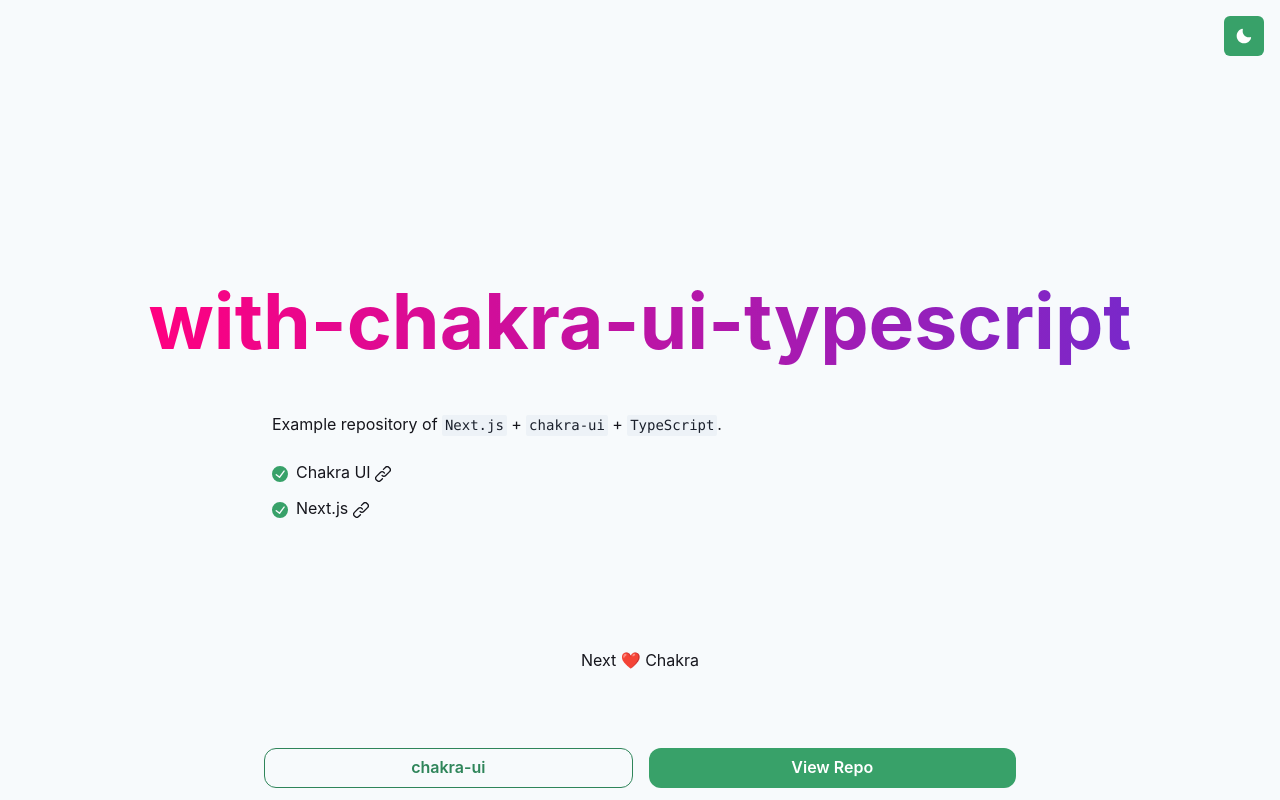
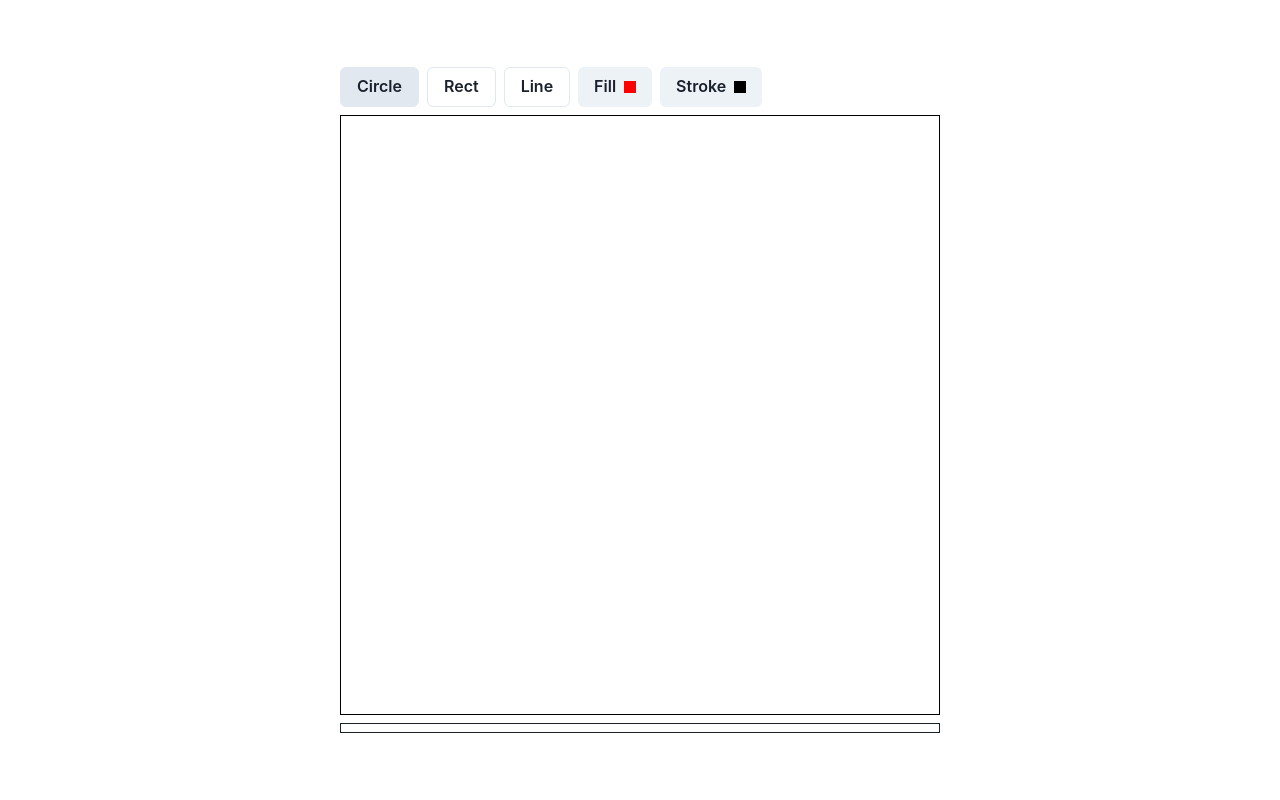
Before and after one commit to yujuiting/painter, a Next.js app: page / in a window 1280 px wide. Built offline with nearby package versions, Linux system fonts and the light colour scheme.

Commit message:
init commit

```diff
--- /dev/null
+++ b/next.config.js
@@ -0,0 +1,6 @@
+/**
+ * @type {import('next').NextConfig}
+ */
+const config = {};
+
+module.exports = config;
--- a/src/components/CTA.tsx
+++ /dev/null
@@ -1,41 +0,0 @@
-import { Link as ChakraLink, Button } from '@chakra-ui/react'
-
-import { Container } from './Container'
-
-export const CTA = () => (
-  <Container
-    flexDirection="row"
-    position="fixed"
-    bottom={0}
-    width="full"
-    maxWidth="3xl"
-    py={3}
-  >
-    <Button
-      as={ChakraLink}
-      isExternal
-      href="https://chakra-ui.com"
-      variant="outline"
-      colorScheme="green"
-      rounded="button"
-      flexGrow={1}
-      mx={2}
-      width="full"
-    >
-      chakra-ui
-    </Button>
-    <Button
-      as={ChakraLink}
-      isExternal
-      href="https://github.com/vercel/next.js/blob/canary/examples/with-chakra-ui-typescript"
-      variant="solid"
-      colorScheme="green"
-      rounded="button"
-      flexGrow={3}
-      mx={2}
-      width="full"
-    >
-      View Repo
-    </Button>
-  </Container>
-)
--- a/src/components/Container.tsx
+++ /dev/null
@@ -1,17 +0,0 @@
-import { Flex, FlexProps } from '@chakra-ui/react'
-
-export const Container = (props: FlexProps) => (
-  <Flex
-    direction="column"
-    alignItems="center"
-    justifyContent="flex-start"
-    bg="gray.50"
-    color="black"
-    _dark={{
-      bg: 'gray.900',
-      color: 'white',
-    }}
-    transition="all 0.15s ease-out"
-    {...props}
-  />
-)
--- a/src/components/DarkModeSwitch.tsx
+++ /dev/null
@@ -1,18 +0,0 @@
-import { useColorMode, IconButton } from '@chakra-ui/react'
-import { SunIcon, MoonIcon } from '@chakra-ui/icons'
-
-export const DarkModeSwitch = () => {
-  const { colorMode, toggleColorMode } = useColorMode()
-  const isDark = colorMode === 'dark'
-  return (
-    <IconButton
-      position="fixed"
-      top={4}
-      right={4}
-      icon={isDark ? <SunIcon /> : <MoonIcon />}
-      aria-label="Toggle Theme"
-      colorScheme="green"
-      onClick={toggleColorMode}
-    />
-  )
-}
--- a/src/components/Footer.tsx
+++ /dev/null
@@ -1,5 +0,0 @@
-import { Flex, FlexProps } from '@chakra-ui/react'
-
-export const Footer = (props: FlexProps) => (
-  <Flex as="footer" py="8rem" {...props} />
-)
--- a/src/components/Hero.tsx
+++ /dev/null
@@ -1,17 +0,0 @@
-import { Flex, Heading } from '@chakra-ui/react'
-
-export const Hero = ({ title }: { title: string }) => (
-  <Flex
-    justifyContent="center"
-    alignItems="center"
-    height="100vh"
-    bgGradient="linear(to-l, heroGradientStart, heroGradientEnd)"
-    bgClip="text"
-  >
-    <Heading fontSize="6vw">{title}</Heading>
-  </Flex>
-)
-
-Hero.defaultProps = {
-  title: 'with-chakra-ui-typescript',
-}
--- a/src/components/Main.tsx
+++ /dev/null
@@ -1,13 +0,0 @@
-import { Stack, StackProps } from '@chakra-ui/react'
-
-export const Main = (props: StackProps) => (
-  <Stack
-    spacing="1.5rem"
-    width="100%"
-    maxWidth="48rem"
-    mt="-45vh"
-    pt="8rem"
-    px="1rem"
-    {...props}
-  />
-)
--- a/src/pages/_document.tsx
+++ b/src/pages/_document.tsx
@@ -1,11 +1,11 @@
-import NextDocument, { Html, Head, Main, NextScript } from 'next/document'
-import { ColorModeScript } from '@chakra-ui/react'
+import NextDocument, { Html, Head, Main, NextScript } from "next/document";
+import { ColorModeScript } from "@chakra-ui/react";
 
 export default class Document extends NextDocument {
   render() {
     return (
       <Html>
-        <Head />
+        <Head></Head>
         <body>
           {/* Make Color mode to persists when you refresh the page. */}
           <ColorModeScript />
@@ -13,6 +13,6 @@
           <NextScript />
         </body>
       </Html>
-    )
+    );
   }
 }
--- a/src/pages/index.tsx
+++ b/src/pages/index.tsx
@@ -1,56 +1,219 @@
+import { useEffect, useRef, useState } from "react";
+import rough from "roughjs";
+
 import {
-  Link as ChakraLink,
+  Box,
+  Button,
+  Center,
+  Popover,
+  PopoverContent,
+  PopoverTrigger,
+  Stack,
   Text,
-  Code,
-  List,
-  ListIcon,
-  ListItem,
-} from '@chakra-ui/react'
-import { CheckCircleIcon, LinkIcon } from '@chakra-ui/icons'
+} from "@chakra-ui/react";
 
-import { Hero } from '../components/Hero'
-import { Container } from '../components/Container'
-import { Main } from '../components/Main'
-import { DarkModeSwitch } from '../components/DarkModeSwitch'
-import { CTA } from '../components/CTA'
-import { Footer } from '../components/Footer'
+import type { Drawable, Options as DrawOptions } from "roughjs/bin/core";
+import { SketchPicker } from "react-color";
 
-const Index = () => (
-  <Container height="100vh">
-    <Hero />
-    <Main>
-      <Text color="text">
-        Example repository of <Code>Next.js</Code> + <Code>chakra-ui</Code> +{' '}
-        <Code>TypeScript</Code>.
-      </Text>
+const tools = [
+  // "select",
+  "circle",
+  "rect",
+  "line",
+] as const;
 
-      <List spacing={3} my={0} color="text">
-        <ListItem>
-          <ListIcon as={CheckCircleIcon} color="green.500" />
-          <ChakraLink
-            isExternal
-            href="https://chakra-ui.com"
-            flexGrow={1}
-            mr={2}
-          >
-            Chakra UI <LinkIcon />
-          </ChakraLink>
-        </ListItem>
-        <ListItem>
-          <ListIcon as={CheckCircleIcon} color="green.500" />
-          <ChakraLink isExternal href="https://nextjs.org" flexGrow={1} mr={2}>
-            Next.js <LinkIcon />
-          </ChakraLink>
-        </ListItem>
-      </List>
-    </Main>
+type Tool = typeof tools[number];
 
-    <DarkModeSwitch />
-    <Footer>
-      <Text>Next ❤️ Chakra</Text>
-    </Footer>
-    <CTA />
-  </Container>
-)
+type Point = [x: number, y: number];
 
-export default Index
+const pointZero: Point = [0, 0];
+
+export default function Index() {
+  const canvasRef = useRef<HTMLCanvasElement>(null);
+  const [currentTool, setCurrentTool] = useState<Tool>(tools[0]);
+  const [fillColor, setFillColor] = useState("#ff0000");
+  const [strokeColor, setStrokeColor] = useState("#000000");
+  const [svgSize, setSvgSize] = useState(0);
+  const dataRef = useRef({
+    sp: pointZero,
+    cp: pointZero,
+    d: pointZero,
+    isMouseDown: false,
+    isDrawing: false,
+    drawables: [] as Drawable[],
+    tool: currentTool,
+    fillColor,
+    strokeColor,
+  });
+
+  useEffect(() => {
+    dataRef.current.tool = currentTool;
+    dataRef.current.fillColor = fillColor;
+    dataRef.current.strokeColor = strokeColor;
+  }, [currentTool, fillColor, strokeColor]);
+
+  useEffect(() => {
+    if (!canvasRef.current) return;
+    const canvas = canvasRef.current;
+    const ctx = canvas.getContext("2d");
+    const roughCanvas = rough.canvas(canvas);
+
+    function onMouseDown(e: MouseEvent) {
+      dataRef.current.sp = [e.offsetX, e.offsetY];
+      dataRef.current.isMouseDown = true;
+    }
+
+    function onMouseUp(e: MouseEvent) {
+      dataRef.current.isMouseDown = false;
+      if (!dataRef.current.isDrawing) return;
+      dataRef.current.isDrawing = false;
+      ctx?.clearRect(0, 0, 600, 600);
+      for (const drawable of dataRef.current.drawables) {
+        roughCanvas.draw(drawable);
+      }
+      let drawable: Drawable | undefined;
+      const { sp, cp, d } = dataRef.current;
+      const options: DrawOptions = {
+        fill: dataRef.current.fillColor,
+        stroke: dataRef.current.strokeColor,
+        strokeWidth: 5,
+        simplification: 1000,
+        disableMultiStroke: true,
+        disableMultiStrokeFill: true,
+      };
+      switch (dataRef.current.tool) {
+        case "rect":
+          drawable = roughCanvas.rectangle(sp[0], sp[1], d[0], d[1], options);
+          break;
+        case "circle": {
+          const cx = sp[0] + d[0] / 2;
+          const cy = sp[1] + d[1] / 2;
+          drawable = roughCanvas.ellipse(cx, cy, d[0], d[1], options);
+          break;
+        }
+        case "line":
+          drawable = roughCanvas.line(sp[0], sp[1], cp[0], cp[1], options);
+          break;
+      }
+      if (drawable) dataRef.current.drawables.push(drawable);
+
+      let svgSize = 0;
+      const svg = document.createElementNS("http://www.w3.org/2000/svg", "svg");
+      for (const drawable of dataRef.current.drawables) {
+        svg.appendChild(rough.svg(svg).draw(drawable));
+      }
+      setSvgSize(Buffer.byteLength(svg.innerHTML));
+    }
+
+    function onMouseMove(e: MouseEvent) {
+      dataRef.current.cp = [e.offsetX, e.offsetY];
+      if (!dataRef.current.isMouseDown) return;
+      if (!dataRef.current.isDrawing) dataRef.current.isDrawing = true;
+      const { sp, cp } = dataRef.current;
+      dataRef.current.d = [cp[0] - sp[0], cp[1] - sp[1]];
+      const { d } = dataRef.current;
+      ctx?.clearRect(0, 0, 600, 600);
+      for (const drawable of dataRef.current.drawables) {
+        roughCanvas.draw(drawable);
+      }
+      ctx?.beginPath();
+      switch (dataRef.current.tool) {
+        case "rect":
+          ctx?.rect(sp[0], sp[1], d[0], d[1]);
+          break;
+        case "circle": {
+          const cx = sp[0] + d[0] / 2;
+          const cy = sp[1] + d[1] / 2;
+          const dx = Math.abs(d[0]) / 2;
+          const dy = Math.abs(d[1]) / 2;
+          ctx?.ellipse(cx, cy, dx, dy, 0, 0, 2 * Math.PI);
+          break;
+        }
+        case "line":
+          ctx?.moveTo(sp[0], sp[1]);
+          ctx?.lineTo(cp[0], cp[1]);
+          break;
+      }
+      ctx?.stroke();
+      ctx?.closePath();
+    }
+
+    canvas.addEventListener("mousedown", onMouseDown);
+    canvas.addEventListener("mouseup", onMouseUp);
+    canvas.addEventListener("mousemove", onMouseMove);
+
+    return () => {
+      canvas.removeEventListener("mousedown", onMouseDown);
+      canvas.removeEventListener("mouseup", onMouseUp);
+      canvas.removeEventListener("mousemove", onMouseMove);
+    };
+  }, []);
+
+  function renderTool(tool: Tool) {
+    return (
+      <Button
+        key={tool}
+        variant="outline"
+        textTransform="capitalize"
+        onClick={() => setCurrentTool(tool)}
+        isActive={currentTool === tool}
+      >
+        {tool}
+      </Button>
+    );
+  }
+
+  return (
+    <Center h="100vh">
+      <Stack>
+        <Stack direction="row">
+          {tools.map(renderTool)}
+          <Popover closeOnBlur>
+            <PopoverTrigger>
+              <Button>
+                <Stack direction="row" align="center">
+                  <Text>Fill</Text>
+                  <Box w={3} h={3} bg={fillColor} />
+                </Stack>
+              </Button>
+            </PopoverTrigger>
+            <PopoverContent w="fit-content">
+              <SketchPicker
+                color={fillColor}
+                onChange={(c) => setFillColor(c.hex)}
+              />
+            </PopoverContent>
+          </Popover>
+          <Popover closeOnBlur>
+            <PopoverTrigger>
+              <Button>
+                <Stack direction="row" align="center">
+                  <Text>Stroke</Text>
+                  <Box w={3} h={3} bg={strokeColor} />
+                </Stack>
+              </Button>
+            </PopoverTrigger>
+            <PopoverContent w="fit-content">
+              <SketchPicker
+                color={strokeColor}
+                onChange={(c) => setStrokeColor(c.hex)}
+              />
+            </PopoverContent>
+          </Popover>
+        </Stack>
+
+        <Box border="1px solid black" w="600px" h="600px">
+          <canvas ref={canvasRef} width="600px" height="600px" />
+        </Box>
+
+        <Box border="1px solid" overflow="hidden">
+          <Box
+            h={2}
+            w={`${svgSize / 245.76}%`}
+            bg={svgSize > 24576 ? "red" : "#000"}
+          />
+        </Box>
+      </Stack>
+    </Center>
+  );
+}
--- a/tsconfig.json
+++ b/tsconfig.json
@@ -4,7 +4,7 @@
     "lib": ["dom", "dom.iterable", "esnext"],
     "allowJs": true,
     "skipLibCheck": true,
-    "strict": false,
+    "strict": true,
     "forceConsistentCasingInFileNames": true,
     "noEmit": true,
     "esModuleInterop": true,
@@ -14,6 +14,6 @@
     "isolatedModules": true,
     "jsx": "preserve"
   },
-  "include": ["next-env.d.ts", "**/*.ts", "**/*.tsx"],
+  "include": ["next-env.d.ts", "**/*.ts", "**/*.tsx", "typings/*.d.ts"],
   "exclude": ["node_modules"]
 }
```
Also changed, not shown: package.json (+6 -1 lines), 1 other file (tests, documents, lock files or other folders).
